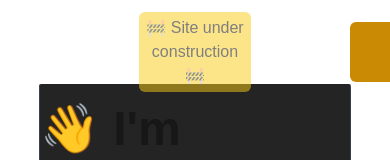
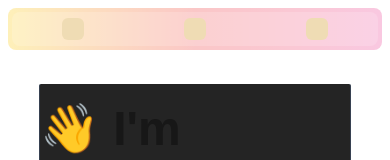
Before and after one commit to ljn16/nelsen-website, a Next.js app: page / in a window 390 px wide. Shown: the top 160 px of the page. Built offline with nearby package versions, Linux system fonts and the light colour scheme.

Commit message:
responsive nave links

```diff
--- a/app/libs/nav.jsx
+++ b/app/libs/nav.jsx
@@ -11,60 +11,36 @@
 function Nav() {
   return (
     <>
-      <div className='flex justify-center items-center fixed top-0 left-0 w-full z-50'>
+      <div className='flex justify-center items-center fixed top-0 left-0 w-full z-50'> {/* //!wrapper */}
         <div className='
         flex justify-evenly align-center
-
-        bg-glass backdrop-blur-lg
+        bg-glass bg-gradient-to-r from-yellow-400 via-red-500 to-pink-500
+        opacity-30 backdrop-blur-lg
         h-[5vh] w-full
         rounded-lg p-1 m-2
-        '>
-          <nav className='grid grid-cols-3 gap-4  h-full w-full
-          rounded-b-lg'>
-            {/* //!LEFT */}
-            <div className='
-            flex
-            rounded-bl-lg
-            h-full'>
 
-
-
-            </div>
-            {/* //!CENTER */}
-            <div className='flex justify-center items-center
-            h-full'>
-              <span className='
-              bg-yellow-400 p-1 rounded-md opacity-50 text-black
-              '> {/* style={{ backgroundColor: 'rgba(255, 255, 0, 0.5)', color: 'black', borderRadius: 5, padding: 5, paddingLeft: 10, paddingRight: 10, margin: 10 }} */}
-
-                &zwnj;🚧 Site under construction 🚧&zwnj;
-              </span>
-
-
-
-            </div>
-            {/* //!RIGHT */}
-            <div className='
+        '> {/* //!container */}
+          <nav className='
           flex justify-end
           h-full w-full
-            rounded-br-lg'>
+          rounded-b-lg'>
             <div className='
             flex justify-around items-center
-              bg-glassOver h-full w-1/4
+            bg-glassOver h-full w-full md:w-1/4
             rounded-lg
             ' >
               <a href='https://github.com/ljn16' target='_blank' className='
-                  relative h-3/4 aspect-square
+                h-2/3 aspect-square
                 bg-yellow-600 rounded-md'>
                 <div ></div>
               </a>
               <a href='https://www.linkedin.com/in/logan-nelsen/' target='_blank' className='
-                  relative h-3/4 aspect-square
+                  h-2/3 aspect-square
                 bg-yellow-600 rounded-md'>
                 <div ></div>
               </a>
               <a href='https://www.instagram.com/logan_nelsen/' target='_blank' className='
-                  relative h-3/4 aspect-square
+                h-2/3 aspect-square
                 bg-yellow-600 rounded-md'>
                 <div ></div>
               </a>
@@ -73,7 +49,6 @@
 
 
 
-            </div>
           </nav>
         </div>
       </div>
--- /dev/null
+++ b/app/libs/navCopy2.jsx
@@ -0,0 +1,84 @@
+// import '../styles/nav.scss'
+// import SideNav from './sideNav';
+import Image from 'next/image';
+// import githubLogo from '/app/assets/logos/github-logo.png';
+
+import githubLogo2 from '/app/assets/logos/github-icon2.png';
+import linkedinLogo from '/app/assets/logos/linkedin-logo2-nbg.png';
+import instagramLogo from '/app/assets/logos/instagram-logo.png';
+
+
+function Nav() {
+  return (
+    <>
+      <div className='flex justify-center items-center fixed top-0 left-0 w-full z-50'>
+        <div className='
+        flex justify-evenly align-center
+
+        bg-glass backdrop-blur-lg
+        h-[5vh] w-full
+        rounded-lg p-1 m-2
+        '>
+          <nav className='grid grid-cols-3 gap-4  h-full w-full
+          rounded-b-lg'>
+            {/* //!LEFT */}
+            <div className='
+            flex
+            rounded-bl-lg
+            h-full'>
+
+
+
+            </div>
+            {/* //!CENTER */}
+            <div className='flex justify-center items-center
+            h-full'>
+              <span className='
+              bg-yellow-400 p-1 rounded-md opacity-50 text-black
+              '> {/* style={{ backgroundColor: 'rgba(255, 255, 0, 0.5)', color: 'black', borderRadius: 5, padding: 5, paddingLeft: 10, paddingRight: 10, margin: 10 }} */}
+
+                &zwnj;🚧 Site under construction 🚧&zwnj;
+              </span>
+
+
+
+            </div>
+            {/* //!RIGHT */}
+            <div className='
+            flex justify-end
+            h-full w-full
+            rounded-br-lg'>
+              <div className='
+              flex justify-around items-center
+              bg-glassOver h-full w-1/4
+              rounded-lg
+              ' >
+                <a href='https://github.com/ljn16' target='_blank' className='
+                  relative h-3/4 aspect-square
+                  bg-yellow-600 rounded-md'>
+                  <div ></div>
+                </a>
+                <a href='https://www.linkedin.com/in/logan-nelsen/' target='_blank' className='
+                  relative h-3/4 aspect-square
+                  bg-yellow-600 rounded-md'>
+                  <div ></div>
+                </a>
+                <a href='https://www.instagram.com/logan_nelsen/' target='_blank' className='
+                  relative h-3/4 aspect-square
+                  bg-yellow-600 rounded-md'>
+                  <div ></div>
+                </a>
+
+              </div>
+
+
+
+            </div>
+          </nav>
+        </div>
+      </div>
+    </>
+  )
+}
+
+export default Nav;
```
Lines whose indentation alone changed are shown as unchanged.
